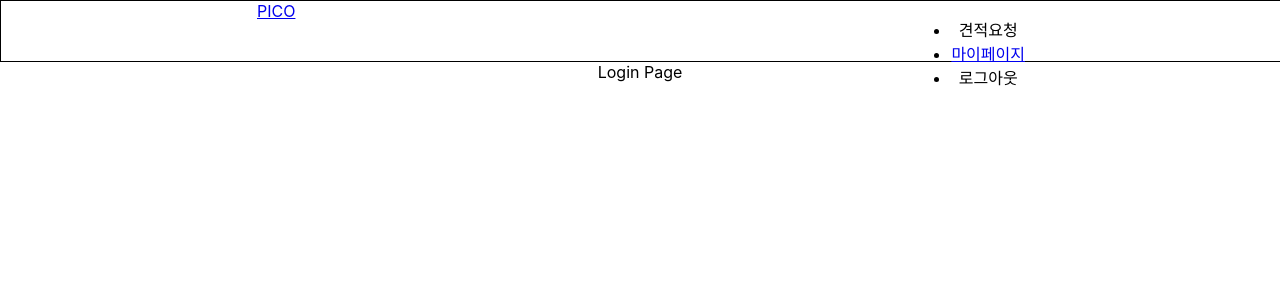
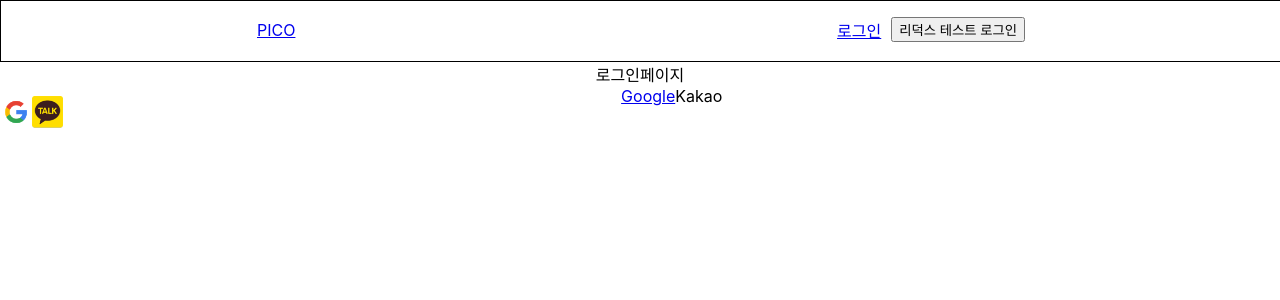
Before and after one commit to playdata-omen/PICO-Front, a React (Create React App) app: page /login in a window 1280 px wide. Shown: the top 300 px of the page. Built offline with nearby package versions, Linux system fonts and the light colour scheme.

Commit message:
[UPDATE] 폴더구조 정리

```diff
--- a/src/App.js
+++ b/src/App.js
@@ -2,8 +2,8 @@ import './App.css';
 import Header from './components/Header/Header';
 import { Routes, Route } from 'react-router-dom';
 import Main from './pages/Main';
-import Login from './components/Login';
 import MyPage from './pages/MyPage';
+import LoginPage from './pages/LoginPage/LoginPage';
 
 import { useSelector } from 'react-redux';
 import PrivateRoute from './components/PrivateRoute';
@@ -14,15 +14,15 @@ function App() {
 
   return (
     <div className="App">
-      <Header authenticated/>
+      <Header />
       <Routes>
         <Route exact path="/" element={<Main />}/>
-        <Route exact path="/login" element={<Login />}/>
+        <Route exact path="/login" element={<LoginPage />}/>
         <Route
           path="/myPage"
           element={
             <PrivateRoute authenticated>
-              <MyPage />
+              <MyPage authenticated/>
             </ PrivateRoute>
           }
         />
--- a/src/components/Button.styles.js
+++ /dev/null
@@ -1,13 +0,0 @@
-import styled from "styled-components"
-
-export const LoginButton = styled.button`
-  border: 1px;
-  padding: 10px;
-  background-color: #9CBA9D;
-  color: white;
-  cursor: pointer;
-  border-radius: 5px;
-`
-export const LogOutButton = styled(LoginButton)`
-  background-image: linear-gradient(to right, #F6D365 0%, #FDA085 100%);
-`
--- a/src/components/Header/Header.css
+++ b/src/components/Header/Header.css
@@ -1,4 +1,4 @@
-.wrapper {
+header {
   /* position: fixed; */
   width: 100%;
   height: 60px;
--- a/src/components/Header/Header.js
+++ b/src/components/Header/Header.js
@@ -1,65 +1,13 @@
 import React, { useEffect } from 'react';
-import { useDispatch, useSelector } from 'react-redux';
-import { auth_actions } from '../../_actions/auth_action';
-
-import { LoginButton, LogOutButton } from '../Button.styles';
 
 import Nav from './Nav/Nav';
-
 import './Header.css';
 
 function Header() {
-
-  const authenticated = useSelector(store => store.auth.authenticated)
-  const dispatch = useDispatch()
-
-  useEffect(() => {
-    const accessToken = localStorage.getItem("ACCESS_TOEN")
-    console.log(authenticated)
-    // return accessToken ? handleLogin : handleLogout
-  })
-
-  const handleLogin = () => {
-    dispatch(auth_actions.login())
-  }
-
-  const handleLogout = () => {
-    dispatch(auth_actions.logout())
-  }
-
   return (
     <header>
-      <div className="wrapper">
-        <Nav authenticated/>
-        {/* <nav>
-          <div>
-            Header
-          </div>
-          <div>
-            {
-              authenticated?
-
-              <div>
-                <ul>
-                  <li><LogOutButton onClick={handleLogout}>로그아웃 테스트</LogOutButton></li>
-                  <li>견적요청</li>
-                  <li>마이 페이지</li>
-                  <li>로그아웃</li>
-                </ul>
-              </div>
-
-              :
-
-              <div>
-                <ul>
-                  <li><LoginButton onClick={handleLogin}>로그인 테스트</LoginButton></li>
-                  <li>로그인</li>
-                </ul>
-              </div>
-
-            }
-          </div>
-        </nav> */}
+      <div>
+        <Nav />
       </div>
     </header>
   )
--- a/src/components/Header/Nav/Nav.css
+++ b/src/components/Header/Nav/Nav.css
@@ -3,4 +3,17 @@
   width: 60%;
   display: flex;
   justify-content: space-between;
+  align-items: center;
 }
+
+
+.nav_links ul{
+  display: flex;
+  justify-content: space-between;
+  align-items: flex-end;
+}
+
+.nav_links li{
+  margin-left: 10px;
+  list-style: none;
+}
--- a/src/components/Header/Nav/Nav.js
+++ b/src/components/Header/Nav/Nav.js
@@ -3,7 +3,26 @@ import './Nav.css';
 
 import { Link } from 'react-router-dom';
 
-function Nav({ authenticated }) {
+import { useDispatch, useSelector } from 'react-redux';
+import { auth_actions } from '../../../_actions/auth_action';
+
+function Nav() {
+
+  useEffect(() => {
+    const accessToken = localStorage.getItem("ACCESS_TOEN")
+    // return !accessToken ? handleLogin : handleLogout
+  })
+
+  const authenticated = useSelector(store => store.auth.authenticated)
+  const dispatch = useDispatch();
+
+  const handleLogout = () => {
+    dispatch(auth_actions.logout())
+  }
+
+  const handleLogin = () => {
+    dispatch(auth_actions.login())
+  }
 
   return (
     <nav>
@@ -11,28 +30,26 @@ function Nav({ authenticated }) {
         <div>
           <Link to="/">PICO</Link>
         </div>
-        <div>
+
+        <div className="nav_links">
           {
             authenticated?
 
-            <div>
               <ul>
-                <li>견적요청</li>
                 <li><Link to="/myPage">마이페이지</Link></li>
-                <li>로그아웃</li>
+                <li><button onClick={handleLogout}>리덕스 테스트 로그아웃</button></li>
               </ul>
-            </div>
 
             :
 
-            <div>
               <ul>
-                <li>로그인</li>
+                <li><Link to="/login">로그인</Link></li>
+                <li><button onClick={handleLogin}>리덕스 테스트 로그인</button></li>
               </ul>
-            </div>
 
           }
         </div>
+
       </div>
     </nav>
   )
--- a/src/components/Login.js
+++ /dev/null
@@ -1,11 +0,0 @@
-import React from 'react'
-
-function Login() {
-  return (
-    <div>
-      Login Page
-    </div>
-  )
-}
-
-export default Login
--- /dev/null
+++ b/src/components/LoginContainer/LoginContainer.css
@@ -0,0 +1,19 @@
+.container {
+  text-align: center;
+}
+
+.oauth-btn {
+  margin-bottom: 15px;
+  font-weight: 400;
+  font-size: 16px;
+}
+
+.oauth-btn img {
+  height: 32px;
+  float: left;
+  margin-top: 10px;
+}
+
+.oauth-btn.google {
+  margin-top: 7px;
+}
--- /dev/null
+++ b/src/components/LoginContainer/LoginContainer.js
@@ -0,0 +1,22 @@
+import React from 'react'
+import googleLogo from '../../img/google-logo.png'
+import kakaoLogo from '../../img/kakao-logo.png'
+
+import './LoginContainer.css'
+
+function LoginContainer() {
+  return (
+    <div>
+      <div className="container">
+        <a className="oauth-btn" href={"https://www.google.com"}>
+          <img src={googleLogo} alt="google"/>Google
+        </a>
+        <a className="oauth-btn">
+          <img src={kakaoLogo} alt="kakao"/>Kakao
+        </a>
+      </div>
+    </div>
+  )
+}
+
+export default LoginContainer
--- /dev/null
+++ b/src/pages/LoginPage/LoginPage.js
@@ -0,0 +1,14 @@
+import React from 'react'
+import LoginContainer from '../../components/LoginContainer/LoginContainer'
+
+
+function LoginPage() {
+  return (
+    <div>
+      로그인페이지
+      <LoginContainer />
+    </div>
+  )
+}
+
+export default LoginPage
--- a/src/pages/MyPage.js
+++ b/src/pages/MyPage.js
@@ -1,6 +1,8 @@
 import React from 'react'
 
-function MyPage() {
+function MyPage({ authenticated }) {
+
+  console.log(authenticated)
   return (
     <div>
       MyPage
```
Also changed, not shown: src/img/google-logo.png (added), src/img/kakao-logo.png (added).
